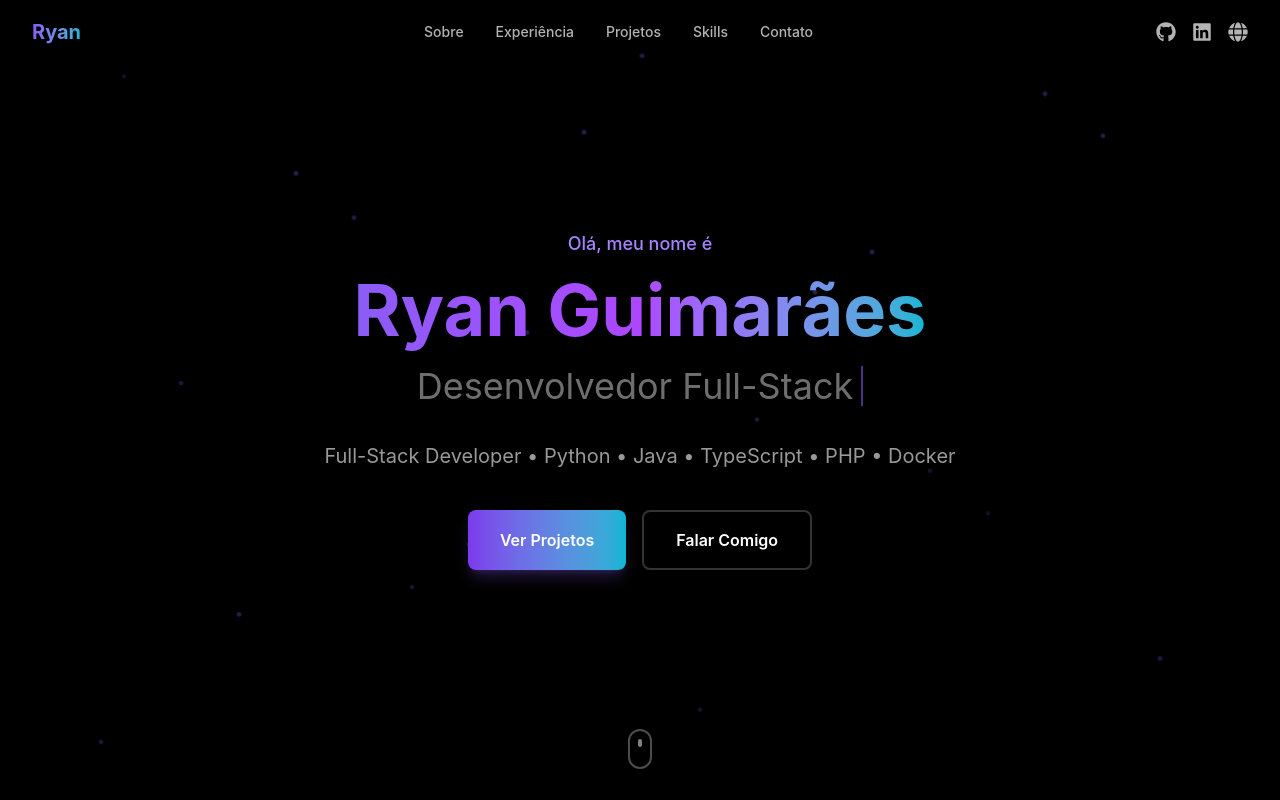
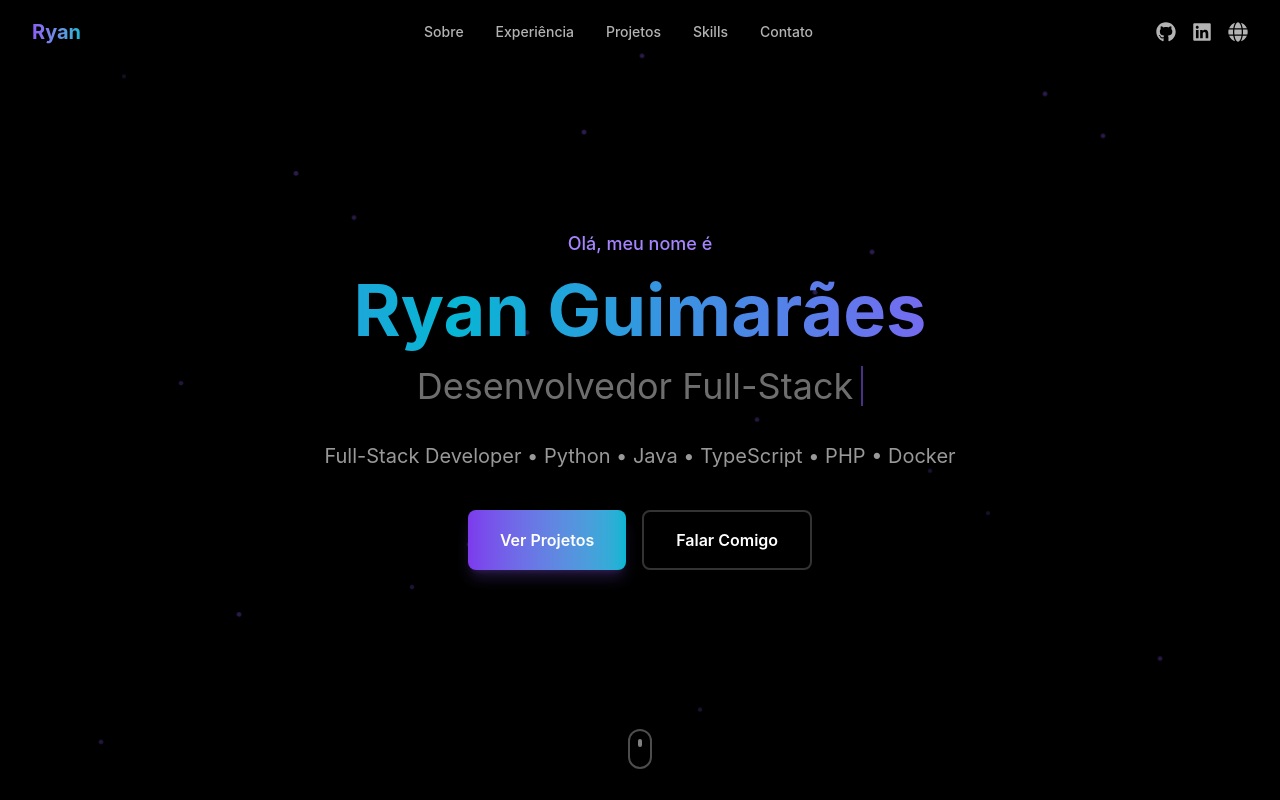
Before and after one commit to guimaraesr-y/ryanguimaraes.dev, a Next.js app: page / in a window 1280 px wide. Shown: the top 800 px of the page. Built offline with nearby package versions, Linux system fonts and the light colour scheme.

Commit message:
Implement dynamic colors

```diff
--- a/app/components/sections/Hero.tsx
+++ b/app/components/sections/Hero.tsx
@@ -93,7 +93,7 @@ export function Hero() {
           </motion.p>
 
           <h1 className="text-5xl md:text-7xl font-bold text-white mb-2 text-center">
-            <span className="text-transparent bg-clip-text bg-gradient-to-r from-violet-500 via-purple-500 to-cyan-500">
+            <span className="text-gradient-animated text-transparent bg-clip-text">
               {personalInfo.name}
             </span>
           </h1>
--- a/app/globals.css
+++ b/app/globals.css
@@ -52,27 +52,13 @@ body {
 }
 
 @keyframes float {
-
-  0%,
-  100% {
-    transform: translateY(0);
-  }
-
-  50% {
-    transform: translateY(-20px);
-  }
+  0%, 100% { transform: translateY(0); }
+  50% { transform: translateY(-20px); }
 }
 
 @keyframes glow {
-
-  0%,
-  100% {
-    box-shadow: 0 0 20px rgba(139, 92, 246, 0.3);
-  }
-
-  50% {
-    box-shadow: 0 0 40px rgba(6, 182, 212, 0.5);
-  }
+  0%, 100% { box-shadow: 0 0 20px rgba(139, 92, 246, 0.3); }
+  50% { box-shadow: 0 0 40px rgba(6, 182, 212, 0.5); }
 }
 
 .particle {
@@ -85,15 +71,21 @@ body {
 }
 
 @keyframes particle-float {
+  0%, 100% { transform: translateY(0) scale(1); opacity: 0.3; }
+  50% { transform: translateY(-30px) scale(1.2); opacity: 0.8; }
+}
 
-  0%,
-  100% {
-    transform: translateY(0) scale(1);
-    opacity: 0.3;
-  }
+.text-gradient-animated {
+  background: linear-gradient(90deg, #8B5CF6, #06B6D4, #8B5CF6);
+  background-size: 200% 100%;
+  animation: gradient-move 3s ease infinite;
+  -webkit-background-clip: text;
+  background-clip: text;
+  -webkit-text-fill-color: transparent;
+}
 
-  50% {
-    transform: translateY(-30px) scale(1.2);
-    opacity: 0.8;
-  }
+@keyframes gradient-move {
+  0% { background-position: 0% 50%; }
+  50% { background-position: 100% 50%; }
+  100% { background-position: 0% 50%; }
 }
```
